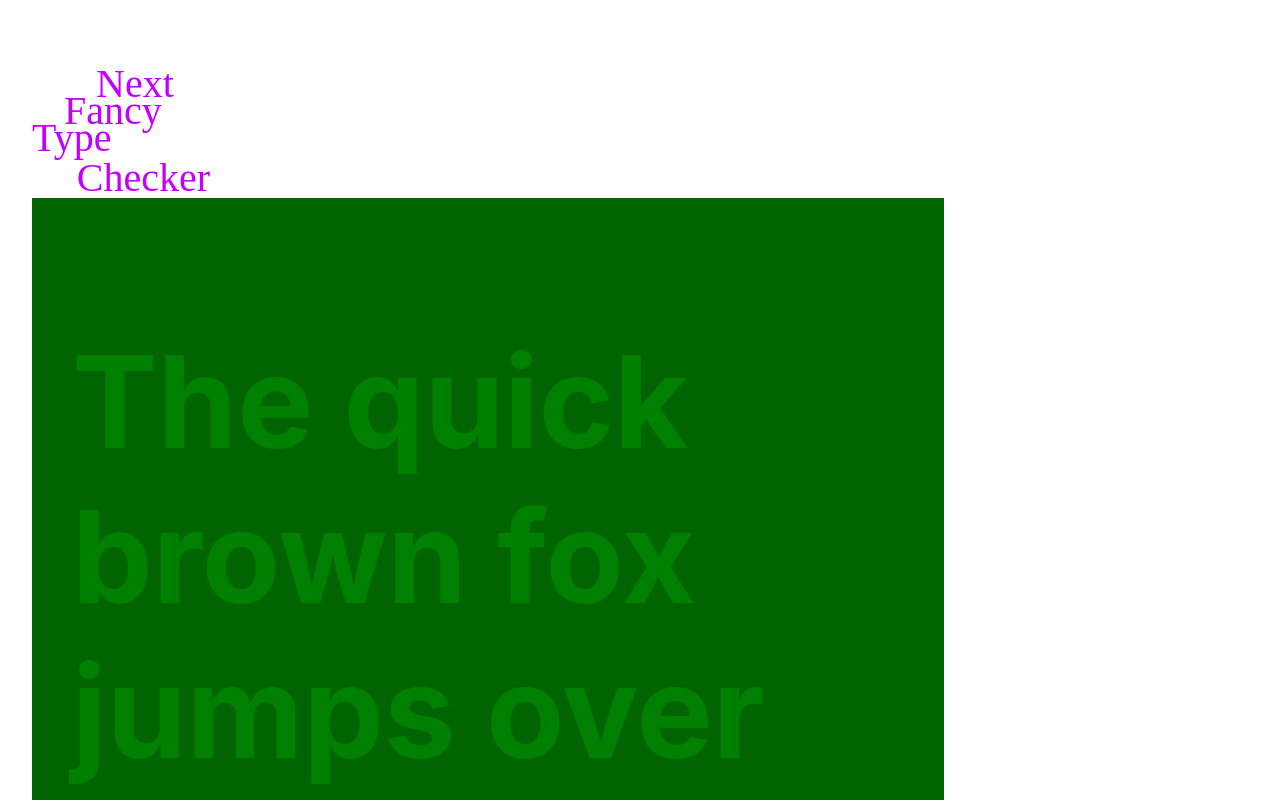
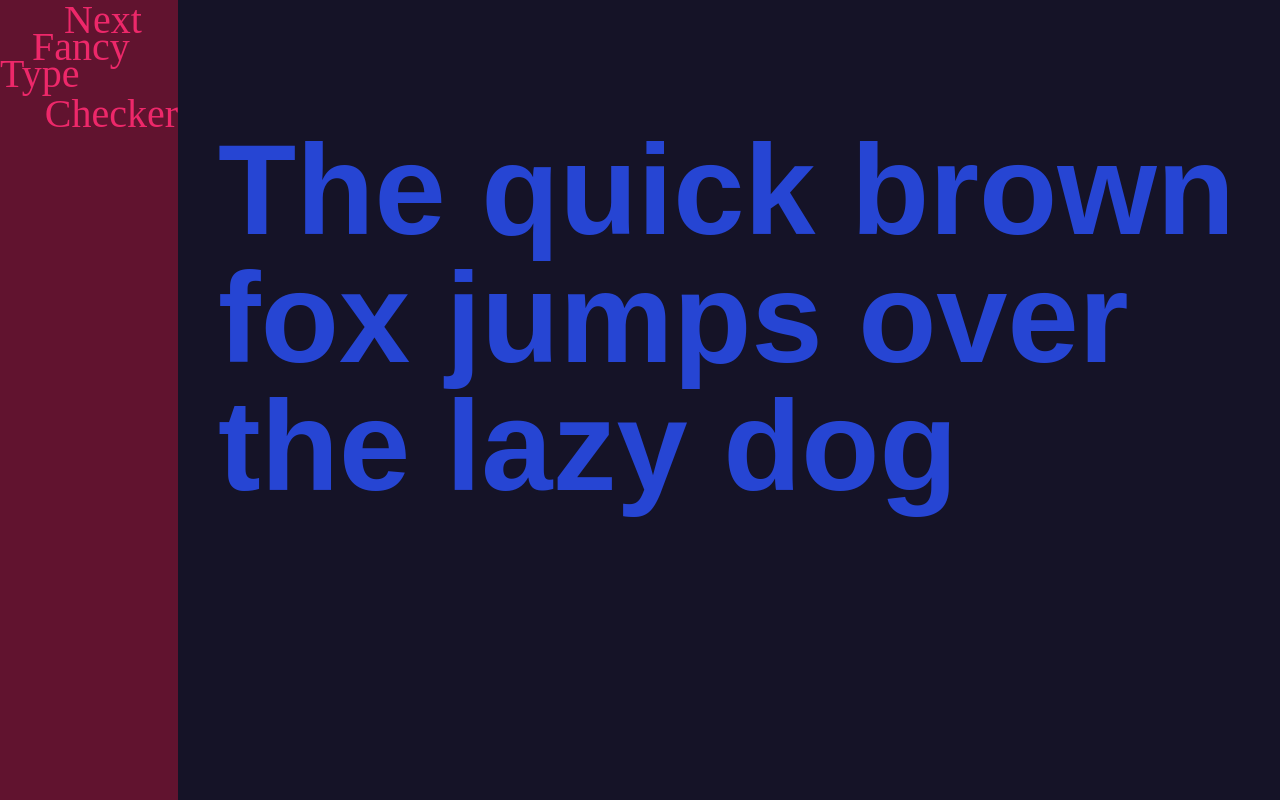
Before and after one commit to HalloJo/next-fancy-type-checker, a Next.js app: page / in a window 1280 px wide. Shown: the top 800 px of the page. Built offline with nearby package versions, Linux system fonts and the light colour scheme.

Commit message:
Add some styling to try out colours

```diff
--- a/components/Logo/Logo.module.scss
+++ b/components/Logo/Logo.module.scss
@@ -1,5 +1,5 @@
 .logo {
-  color: #c300ff;
+  color: #ed286a;
 
   .logoPart {
     font-family: "Edu QLD Beginner", cursive;
--- a/components/Output/Output.module.scss
+++ b/components/Output/Output.module.scss
@@ -1,13 +1,12 @@
 .output {
-  background-color: darkgreen;
-  width: 75%;
-  color: white;
+  background-color: #151327;
+  color: #2645d3;
   font-weight: 400;
   font-size: 4rem;
   padding: 40px;
   text-align: left;
-  color: green;
   hyphens: auto;
+  height: 100vh;
 
   .outputText {
     hyphens: auto;
--- a/pages/index.tsx
+++ b/pages/index.tsx
@@ -25,10 +25,8 @@ const Home: NextPage = () => {
       </Head>
 
       <main className={styles.main}>
-        <div>
-          <Logo />
-          <Output output={output} />
-        </div>
+        <Logo />
+        <Output output={output} />
       </main>
     </div>
   )
--- a/styles/Home.module.scss
+++ b/styles/Home.module.scss
@@ -1,13 +1,13 @@
 .container {
-  padding: 0 2rem;
+  box-sizing: border-box;
+  margin: 0;
+  padding: 0;
+  font-family: "Gantari", sans-serif;
+  line-height: 1;
+  background-color: #61132f;
+  min-height: 100vh;
 }
 
 .main {
-  min-height: 100vh;
-  padding: 4rem 0;
-  flex: 1;
   display: flex;
-  flex-direction: column;
-  justify-content: center;
-  align-items: center;
 }
```
